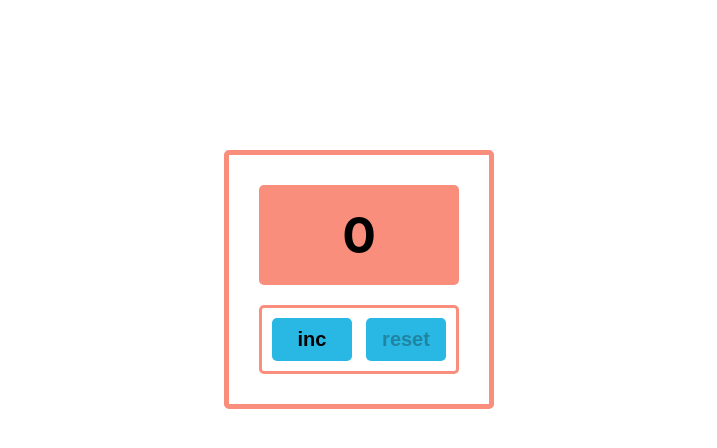
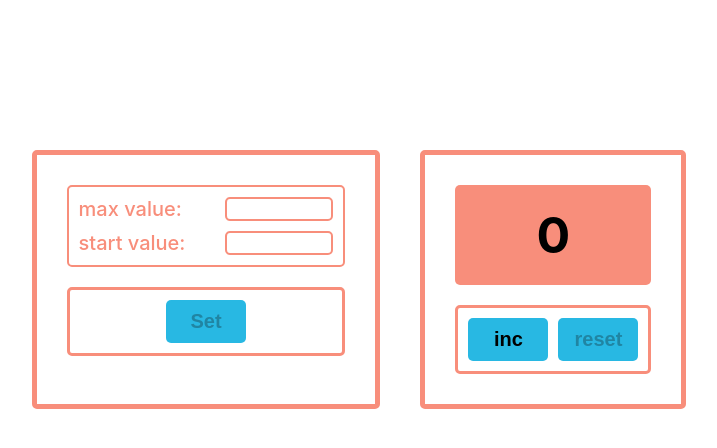
Before and after one commit to St0rY87/it-incubator-shool, a React (Vite) app in the folder homework/sprint-01/exam/: page / in a window 1280 px wide. Shown: the top 448 px of the page, without its empty margins (281-998 px from the left). Built offline with nearby package versions, Linux system fonts and the light colour scheme.

Commit message:
feat counter: created CounterCofig component

```diff
--- a/homework/sprint-01/exam/src/App.css
+++ b/homework/sprint-01/exam/src/App.css
@@ -1,18 +1,20 @@
 .App {
   padding: 150px;
   display: flex;
-  align-items: center;
+  flex-wrap: wrap;
   justify-content: center;
+  gap: 40px;
+  background-color: #ffffff;
 }
 
 .maxValue {
   color: red;
 }
 
-.counter {
+.wrapper {
   border: 5px solid rgb(248, 142, 123);
   padding: 30px;
-  width: 200px;
+  max-width: 400px;
   border-radius: 5px;
 }
 
@@ -25,13 +27,14 @@
   border-radius: 5px;
 }
 
-.buttons {
+.wrapperButtons {
   margin-top: 20px;
   border: 3px solid rgb(248, 142, 123);
   padding: 10px;
   border-radius: 5px;
   display: flex;
-  justify-content: space-between;
+  justify-content: center;
+  gap: 10px;
 }
 
 .button {
@@ -50,3 +53,33 @@
 .button:disabled {
   cursor: not-allowed;
 }
+
+
+.inputs {
+  padding: 10px;
+  display: flex;
+  flex-direction: column;
+  gap: 10px;
+  border: 2px solid rgb(248, 142, 123);
+  border-radius: 5px;
+}
+
+.input {
+  display: flex;
+  gap: 40px;
+  justify-content: space-between;
+}
+
+.input label {
+    text-wrap: nowrap;
+    color: rgb(248, 142, 123);
+    font-size: 20px;
+    font-weight: 500;
+}
+
+input {
+  max-width: 100px;
+  color: rgb(248, 142, 123);
+  border: 2px solid rgb(248, 142, 123);
+  border-radius: 5px;
+}
--- a/homework/sprint-01/exam/src/App.tsx
+++ b/homework/sprint-01/exam/src/App.tsx
@@ -1,6 +1,7 @@
 import { useState } from "react";
 import "./App.css";
 import { Counter } from "./components/counter/Counter";
+import { CounterConfig } from "./components/counterConfig/CounterConfig";
 
 export const App = () => {
   const maxValue: number = 5;
@@ -17,6 +18,7 @@ export const App = () => {
 
   return (
     <div className="App">
+        <CounterConfig />
         <Counter
           value={value}
           maxValue={maxValue}
--- a/homework/sprint-01/exam/src/components/counter/Counter.tsx
+++ b/homework/sprint-01/exam/src/components/counter/Counter.tsx
@@ -20,10 +20,10 @@ export const Counter = ({
   const valueClassName = `value${value >= maxValue ? " maxValue" : ""}`;
 
   return (
-    <div className="counter">
+    <div className="wrapper">
       <Display className={valueClassName} value={value} />
 
-      <div className="buttons">
+      <div className="wrapperButtons">
         <Button disabled={value >= maxValue} onClick={onIncrement}>
           inc
         </Button>
--- /dev/null
+++ b/homework/sprint-01/exam/src/components/counterConfig/CounterConfig.tsx
@@ -0,0 +1,21 @@
+import { Button } from "../counter/button/Button"
+
+export const CounterConfig = () => {
+  return (
+    <div className="wrapper">
+      <div className="inputs">
+        <div className="input">
+            <label>max value:</label>
+            <input type="number" />
+        </div>
+        <div className="input">
+            <label>start value:</label>
+            <input type="text" />
+        </div>
+      </div>
+      <div className="wrapperButtons">
+        <Button disabled onClick={()=>{}}>Set</Button>
+      </div>
+    </div>
+  )
+}
```
Lines whose indentation alone changed are shown as unchanged.
